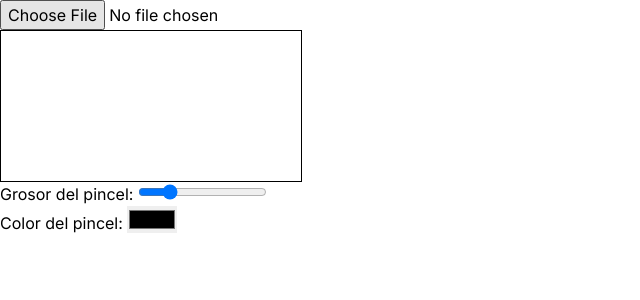
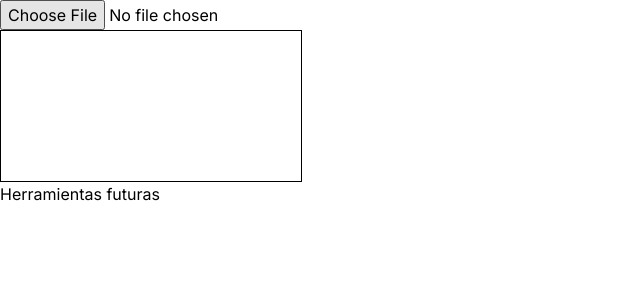
Before and after one commit to maticamisay/cefalometria-software, a Next.js app: page / in a window 1280 px wide. Shown: the top 300 px of the page, without its empty margins (0-640 px from the left). Built offline with nearby package versions, Linux system fonts and the light colour scheme.

Commit message:
delete drawing functions

```diff
--- a/app/components/canvas.js
+++ b/app/components/canvas.js
@@ -1,26 +1,23 @@
-import { useState, useCallback, useEffect } from 'react';
+import { useCallback, useEffect } from 'react';
 
 export default function Canvas({
   canvasRef,
   imageLoaded,
-  lineWidth,
-  strokeStyle,
   puntosCefalometricos,
-
   addCephalometricPoint,
 }) {
-  const [isDrawing, setIsDrawing] = useState(false);
   const handleCanvasClick = e => {
     if (!imageLoaded) return;
     addCephalometricPoint(e);
   };
+
   const drawCephalometricPoints = useCallback(() => {
     if (!imageLoaded) return;
     const canvas = canvasRef.current;
     const context = canvas.getContext('2d');
 
-    // Dibujar puntos
     puntosCefalometricos.forEach(punto => {
+      // Dibujar puntos
       context.fillStyle = 'red';
       context.beginPath();
       context.arc(punto.x, punto.y, 5, 0, 2 * Math.PI);
@@ -40,48 +37,12 @@ export default function Canvas({
     });
     context.stroke();
   }, [imageLoaded, canvasRef, puntosCefalometricos]);
+
   useEffect(() => {
     drawCephalometricPoints();
   }, [drawCephalometricPoints]);
-  const startDrawing = useCallback(
-    e => {
-      if (!imageLoaded) return;
-      const context = canvasRef.current.getContext('2d');
-      context.strokeStyle = strokeStyle;
-      context.lineWidth = lineWidth;
-      context.beginPath();
-      context.moveTo(e.nativeEvent.offsetX, e.nativeEvent.offsetY);
-      setIsDrawing(true);
-    },
-    [canvasRef, imageLoaded, lineWidth, strokeStyle],
-  );
-
-  const draw = useCallback(
-    e => {
-      if (!isDrawing) return;
-      const context = canvasRef.current.getContext('2d');
-      context.lineTo(e.nativeEvent.offsetX, e.nativeEvent.offsetY);
-      context.stroke();
-    },
-    [canvasRef, isDrawing],
-  );
-
-  const finishDrawing = useCallback(() => {
-    if (!isDrawing) return;
-    const context = canvasRef.current.getContext('2d');
-    context.closePath();
-    setIsDrawing(false);
-  }, [canvasRef, isDrawing]);
 
   return (
-    <canvas
-      ref={canvasRef}
-      style={{ border: '1px solid #000' }}
-      onMouseDown={startDrawing}
-      onMouseMove={draw}
-      onMouseUp={finishDrawing}
-      onMouseLeave={finishDrawing}
-      onClick={handleCanvasClick}
-    />
+    <canvas ref={canvasRef} style={{ border: '1px solid #000' }} onClick={handleCanvasClick} />
   );
 }
--- a/app/components/toolbar.js
+++ b/app/components/toolbar.js
@@ -1,26 +1,3 @@
-export default function Toolbar({ lineWidth, setLineWidth, strokeStyle, setStrokeStyle }) {
-  return (
-    <div>
-      <div>
-        <label htmlFor="lineWidth">Grosor del pincel: </label>
-        <input
-          id="lineWidth"
-          type="range"
-          min="1"
-          max="20"
-          value={lineWidth}
-          onChange={e => setLineWidth(e.target.value)}
-        />
-      </div>
-      <div>
-        <label htmlFor="strokeStyle">Color del pincel: </label>
-        <input
-          id="strokeStyle"
-          type="color"
-          value={strokeStyle}
-          onChange={e => setStrokeStyle(e.target.value)}
-        />
-      </div>
-    </div>
-  );
+export default function Toolbar() {
+  return <div>Herramientas futuras</div>;
 }
--- a/app/page.js
+++ b/app/page.js
@@ -6,8 +6,6 @@ import Toolbar from './components/toolbar';
 
 export default function Trazado() {
   const canvasRef = useRef(null);
-  const [lineWidth, setLineWidth] = useState(5);
-  const [strokeStyle, setStrokeStyle] = useState('#000000');
   const [image, setImage] = useState(null);
   const [imageLoaded, setImageLoaded] = useState(false);
   const [puntosCefalometricos, setPuntosCefalometricos] = useState([]);
@@ -20,7 +18,6 @@ export default function Trazado() {
   };
 
   const drawImage = useCallback(() => {
-    console.log('drawImage', !!image, !imageLoaded);
     if (!!image && canvasRef.current && !imageLoaded) {
       const canvas = canvasRef.current;
       const context = canvas.getContext('2d');
@@ -45,18 +42,11 @@ export default function Trazado() {
         canvasRef={canvasRef}
         image={image}
         imageLoaded={imageLoaded}
-        lineWidth={lineWidth}
-        strokeStyle={strokeStyle}
         puntosCefalometricos={puntosCefalometricos}
         setPuntosCefalometricos={setPuntosCefalometricos}
         addCephalometricPoint={addCephalometricPoint}
       />
-      <Toolbar
-        lineWidth={lineWidth}
-        setLineWidth={setLineWidth}
-        strokeStyle={strokeStyle}
-        setStrokeStyle={setStrokeStyle}
-      />
+      <Toolbar />
     </div>
   );
 }
```
